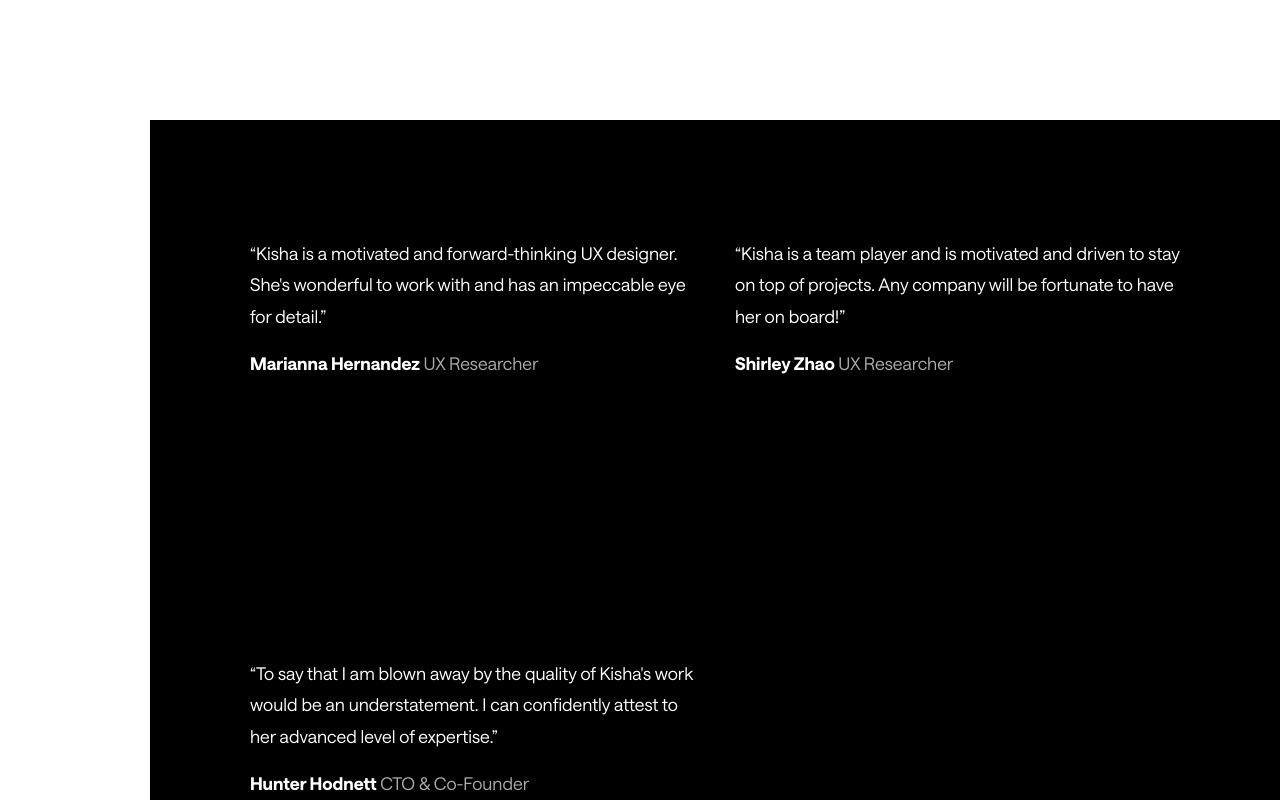
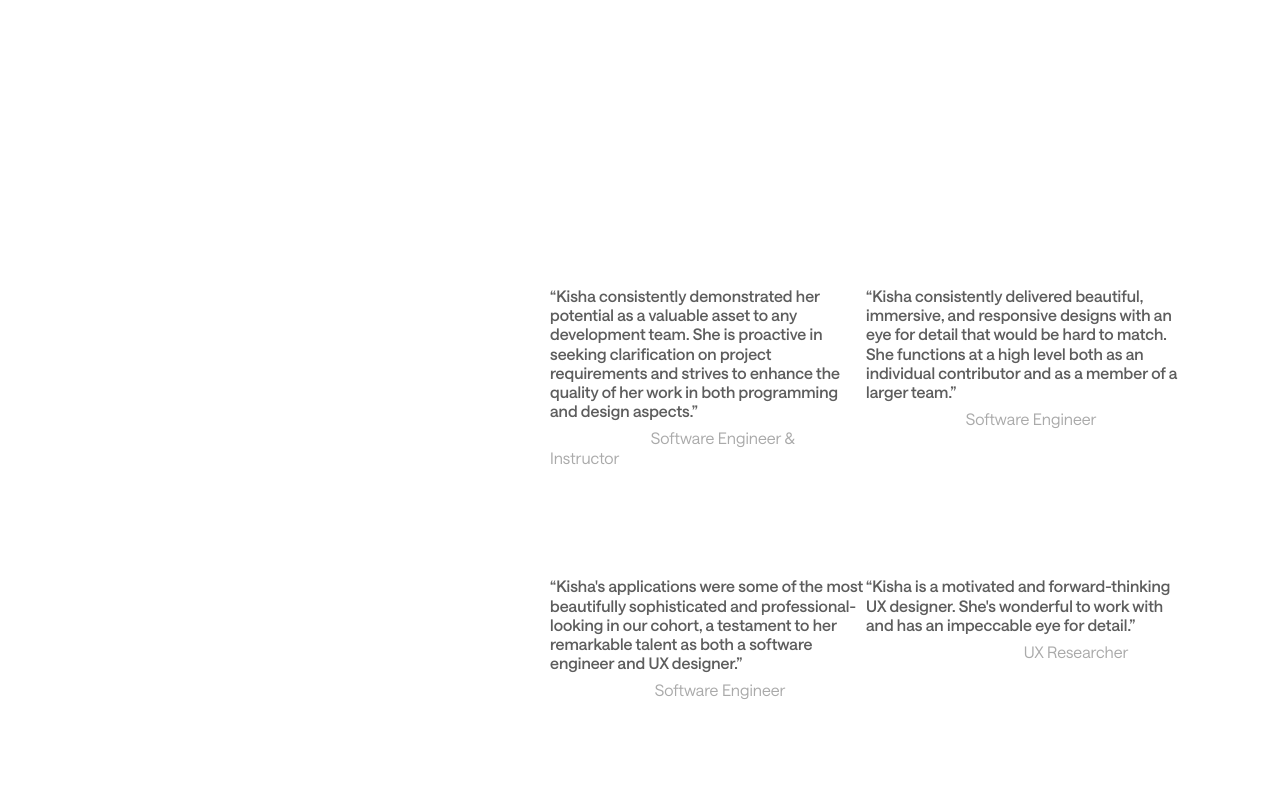
Before and after one commit to XOKEESH/km-portfolio, a React (Vite) app: page / in a window 1280 px wide. Shown: the part 3480-4280 px from the top of the page. Built offline with nearby package versions, Linux system fonts and the light colour scheme.

Commit message:
edits to references section

```diff
--- a/src/components/References.css
+++ b/src/components/References.css
@@ -1,26 +1,28 @@
 .references {
     display: grid;
-    grid-template-columns: repeat(auto-fit, minmax(300px, 1fr));
-    gap: 40px;
-    padding: 100px;
-    background-color: #000;
+    grid-template-columns: repeat(2, 1fr);
+    gap: 2px;
     color: #fff;
+    margin-left: 300px;
+    padding: 150px 100px;
   }
 
   .reference-card {
-    font-size: 1.1rem;
-    line-height: 1.8;
+    font-size: 1rem;
+    line-height: 1.2;
+    max-width: 330px;
+    max-height: 180px;
   }
 
   .quote {
-    font-weight: 400;
-    margin-bottom: 15px;
-    color: #fff;
+    margin-bottom: 8px;
+    color: #5d5d5d;
+    font-weight: 500;
   }
 
   .author {
     font-weight: 700;
-    margin-top: 10px;
+    margin-top: 5px;
     color: #fff;
   }
 
@@ -32,6 +34,6 @@
   @media (max-width: 768px) {
     .references {
       grid-template-columns: 1fr;
-      padding: 50px;
+      /* padding: 50px; */
     }
   }
--- a/src/components/References.jsx
+++ b/src/components/References.jsx
@@ -3,6 +3,21 @@ import './References.css'
 
 const References = () => {
   const references = [
+    {
+        quote: "Kisha consistently demonstrated her potential as a valuable asset to any development team. She is proactive in seeking clarification on project requirements and strives to enhance the quality of her work in both programming and design aspects.",
+        author: "Ben Manning",
+        role: "Software Engineer & Instructor"
+    },
+    {
+        quote: "Kisha consistently delivered beautiful, immersive, and responsive designs with an eye for detail that would be hard to match. She functions at a high level both as an individual contributor and as a member of a larger team.",
+        author: "Sara Searson",
+        role: "Software Engineer"
+    },
+    {
+        quote: "Kisha's applications were some of the most beautifully sophisticated and professional-looking in our cohort, a testament to her remarkable talent as both a software engineer and UX designer.",
+        author: "Molly Parente",
+        role: "Software Engineer"
+    },
     {
         quote: "Kisha is a motivated and forward-thinking UX designer. She's wonderful to work with and has an impeccable eye for detail.",
         author: "Marianna Hernandez",
@@ -11,7 +26,7 @@ const References = () => {
     {
         quote: "Kisha is a team player and is motivated and driven to stay on top of projects. Any company will be fortunate to have her on board!",
         author: "Shirley Zhao",
-      role: "UX Researcher"
+        role: "Product Designer"
     },
     {
         quote: "To say that I am blown away by the quality of Kisha's work would be an understatement. I can confidently attest to her advanced level of expertise.",
@@ -21,7 +36,7 @@ const References = () => {
   ]
 
   return (
-    <section id="references" className="references">
+    <section className="references">
       {references.map((ref, index) => (
         <div className="reference-card" key={index}>
           <p className="quote">“{ref.quote}”</p>
```
Lines whose indentation alone changed are shown as unchanged.
